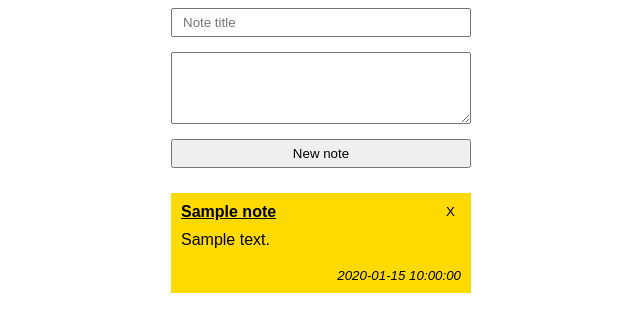
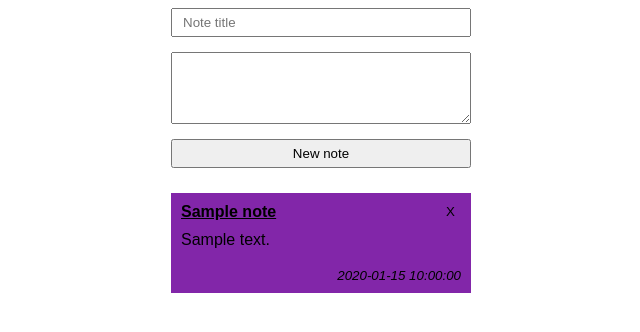
Before and after one commit to Mariamzenhom/NotesApp, a PHP site: page / in a window 1280 px wide. Shown: the top 332 px of the page, without its empty margins (319-959 px from the left). Run offline with PHP 8.4, Linux system fonts and the light colour scheme; tables that the repository leaves empty or names only in its code hold one stand-in row (values such as "Sample post").

Commit message:
update app.css

```diff
--- a/app.css
+++ b/app.css
@@ -25,7 +25,7 @@ body {
     justify-content: center;
 }
 .note {
-    background-color: #ffda00;
+    background-color: #8226a9;
     color: black;
     width: 300px;
     display: inline-block;
```
